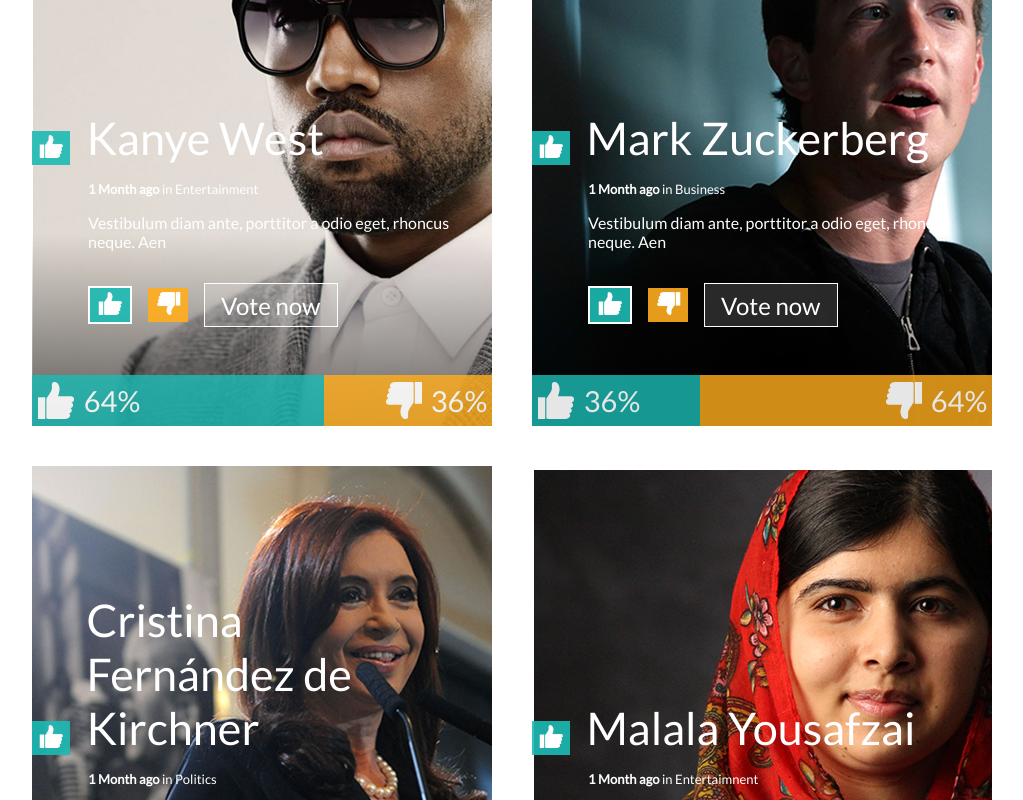
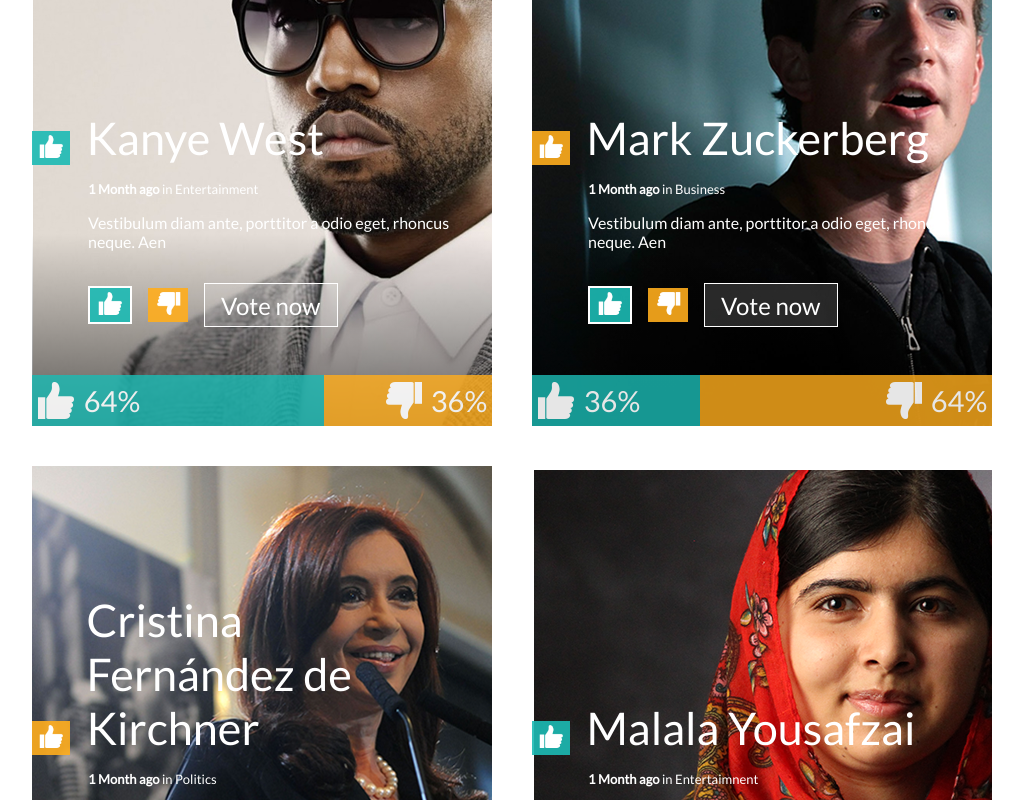
Before and after one commit to pillowslept/ui-votes-test, a Vue app: page / in a window 1280 px wide. Shown: the part 1420-2220 px from the top of the page, without its empty margins (128-1151 px from the left). Built offline with nearby package versions, Linux system fonts and the light colour scheme.

Commit message:
Vote icon color calculated.

```diff
--- a/src/components/CardListItem.vue
+++ b/src/components/CardListItem.vue
@@ -2,7 +2,7 @@
   <div class="person-card" :style="backgroundUrl">
     <div class="card-content">
       <div class="top-data">
-        <div class="actual-vote primary">
+        <div class="actual-vote" :class="voteColor">
           <img alt="Up" src="../assets/icons/thumbs-up.png" >
         </div>
         <div class="name">
@@ -42,6 +42,9 @@
 export default {
   name: 'CardListItem',
   computed: {
+    voteColor() {
+      return ((100 * this.person.likes) / (this.person.likes + this.person.dislikes)) > 50 ? 'primary' : 'secondary';
+    },
     backgroundUrl() {
       return `background: linear-gradient(to top, rgba(0, 0, 0, 0.6), rgba(0, 0, 0, 0) 35%), url('${require(`@/assets/people/${this.person.cover}`)}') no-repeat`;
     },
```
